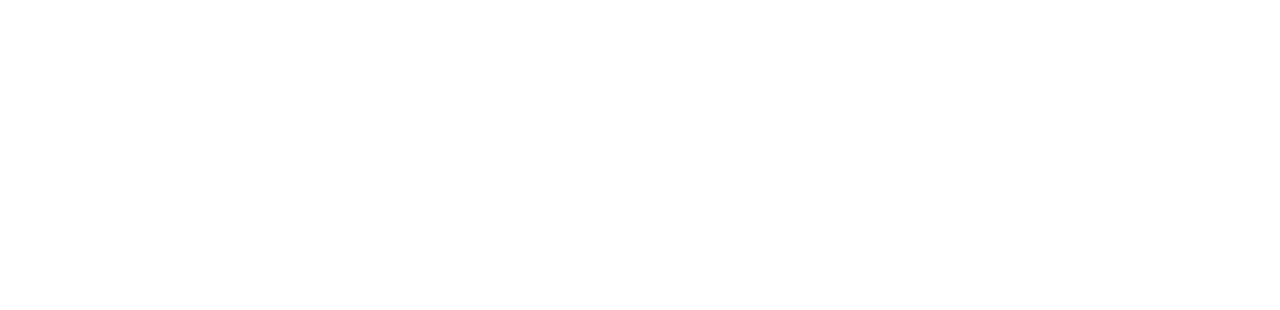
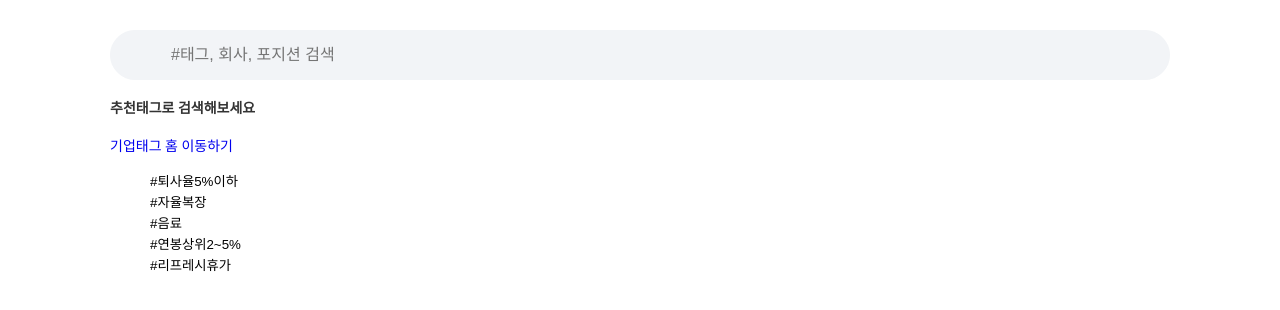
Before and after one commit to diverJenny/ASAC, a React (Create React App) app in the folder Assignment/wanted_react/: page /SearchBar in a window 1280 px wide. Before the commit this address had no page. Shown: the top 310 px of the page. Built offline with nearby package versions, Linux system fonts and the light colour scheme.

Commit message:
20221031 검색 filter 구현중

```diff
--- a/Assignment/wanted_react/src/App.js
+++ b/Assignment/wanted_react/src/App.js
@@ -2,6 +2,8 @@
 import Main from "./pages/main";
 import DevRecruitMain from "./pages/dev_recruit_main";
 import RecruitDetail from "./pages/recruit_detail_page";
+import TagSearch from "./pages/tagSearch";
+import SearchBar from "./pages/searchBar";
 
 function App() {
   return (
@@ -11,6 +13,9 @@
           <Route path="/" element={<Main />}></Route>
           <Route path="/DevRecruitMain" element={<DevRecruitMain />}></Route>
           <Route path="/RecruitDetail" element={<RecruitDetail />}></Route>
+          <Route path="/RecruitDetail/:id" element={<RecruitDetail />}></Route>
+          <Route path="/TagSearch" element={<TagSearch />}></Route>
+          <Route path="/SearchBar" element={<SearchBar />}></Route>
         </Routes>
       </BrowserRouter>
     </>
--- a/Assignment/wanted_react/src/component/header.js
+++ b/Assignment/wanted_react/src/component/header.js
@@ -17,20 +17,18 @@
                 />
               </button>
               <Link to="/">
-                <a href="/">
                   <img
                     id="MainBar_nav_top_logo"
                     src="https://www.wantedlab.com/img/logo.png"
                   />
-                </a>
               </Link>
             </div>
             <ul className="MainBar_nav_menuBar">
-              <Link to="/DevRecruitMain">
                 <li>
-                  <a href="#">채용</a>
+                  <Link to="/DevRecruitMain">
+                      채용
+                  </Link>
                 </li>
-              </Link>
               <li>
                 <a href="">이벤트</a>
               </li>
--- /dev/null
+++ b/Assignment/wanted_react/src/css/searchBar.css
@@ -0,0 +1,41 @@
+.SearchBar {
+    left: 0;
+    top: 0;
+    width: 100%;
+    position: absolute;
+    background: #fff;
+}
+
+.SearchBar_Container {
+    width: 100%;
+    max-width: 1060px;
+    margin: 0 auto;
+    padding: 30px 0 140px;
+    position: relative;
+    background-color: #fff;
+}
+
+.SearchInput {
+    height: 50px;
+    line-height: 50px;
+    width: 100%;
+    margin: 0;
+    padding: 0 36px 0 60px;
+    border: 1px solid #f2f4f7;
+    border-radius: 25px;
+    font-size: 16px;
+    font-weight: 400;
+    color: #767676;
+    background-color: #f2f4f7;
+    overflow: hidden;
+    text-overflow: ellipsis;
+    white-space: nowrap;
+}
+
+.SearchTagContainer {
+    position: sticky;
+    left: 0;
+    right: 0;
+    top: 80px;
+    background-color: #fff;
+}
--- a/Assignment/wanted_react/src/pages/dev_recruit_main.js
+++ b/Assignment/wanted_react/src/pages/dev_recruit_main.js
@@ -192,11 +192,8 @@
             <div className="CompaniesActivelyHiring_List">
               {CompanyHiringList.map((i) => (
                 <div>
-                  <Link
-                    to={"/RecruitDetail/" + i.id}
-                    onClick={onClickRecruitDetail}
-                  >
-                    {/* <a href="#"> */}
+                  {/* <Link to={"/RecruitDetail/" + i.id}> 아래 코드와 동일 */}
+                  <Link to={`/RecruitDetail/${i.id}`}>
                     <div className="CompaniesActivelyHiring_Company_Img">
                       <img src={i.img} alt="" />
                     </div>
@@ -205,7 +202,6 @@
                       <span>{i.company}</span>
                       <span>{i.recruitPosition}개 포지션</span>
                     </div>
-                    {/* </a> */}
                   </Link>
                 </div>
               ))}
@@ -216,6 +212,7 @@
             <ul className="RecruitList">
               {recruitList.map((i) => (
                 <li>
+                <Link to={"/RecruitDetail/" + i.id}>
                   <div className="RecruitList_Content">
                     <a href="#">
                       <div className="RecruitList_Content_Img">
@@ -265,6 +262,7 @@
                       </div>
                     </a>
                   </div>
+                </Link>
                 </li>
               ))}
             </ul>
--- /dev/null
+++ b/Assignment/wanted_react/src/pages/searchBar.js
@@ -0,0 +1,51 @@
+import { Link } from "react-router-dom";
+import "../css/searchBar.css";
+
+function SearchBar() {
+    return (
+        <>
+            <div className="SearchBar">
+                <div className="SearchBar_Container">
+                    <form>
+                        <input type={"Search"} className="SearchInput" placeholder="#태그, 회사, 포지션 검색" />
+                    </form>
+                    <div className="SearchTagContainer">
+                        <h4>추천태그로 검색해보세요</h4>
+                        <Link to={"/"} className="CorporateTagHomeLink">
+                            기업태그 홈 이동하기
+                        </Link>
+                        <ul className="">
+                            <li className="SearchTagListItem">
+                                <button>
+                                    #퇴사율5%이하
+                                </button>
+                            </li>
+                            <li className="SearchTagListItem">
+                                <button>
+                                #자율복장
+                                </button>
+                            </li>
+                            <li className="SearchTagListItem">
+                                <button>
+                                #음료
+                                </button>
+                            </li>
+                            <li className="SearchTagListItem">
+                                <button>
+                                    #연봉상위2~5%
+                                </button>
+                            </li>
+                            <li className="SearchTagListItem">
+                                <button>
+                                    #리프레시휴가
+                                </button>
+                            </li>
+                        </ul>
+                    </div>
+                </div>
+            </div>
+        </>
+    )
+}
+
+export default SearchBar;
--- /dev/null
+++ b/Assignment/wanted_react/src/pages/tagSearch.js
@@ -0,0 +1,8 @@
+function TagSearch() {
+    return (
+        <>
+        </>
+    )
+}
+
+export default TagSearch;
```
